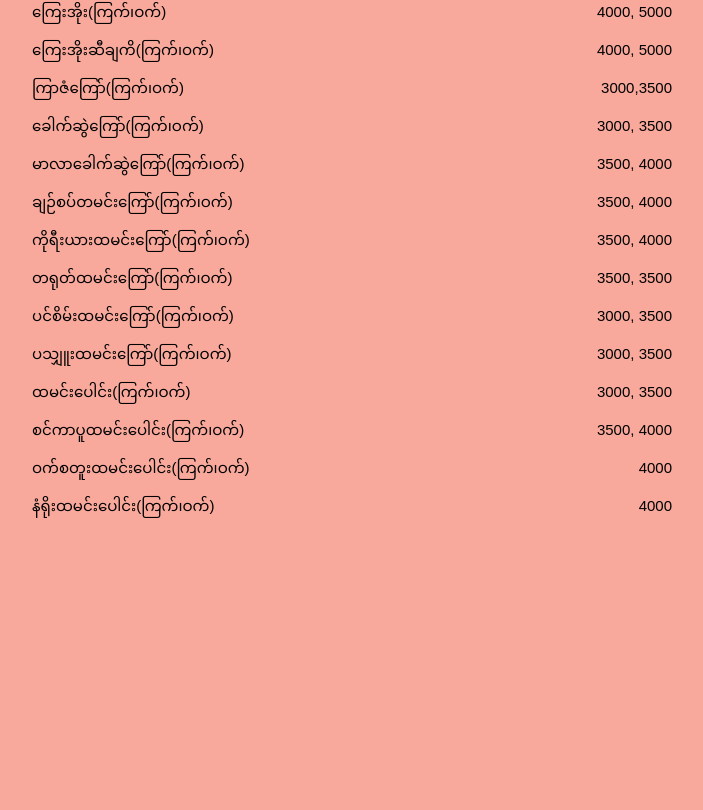
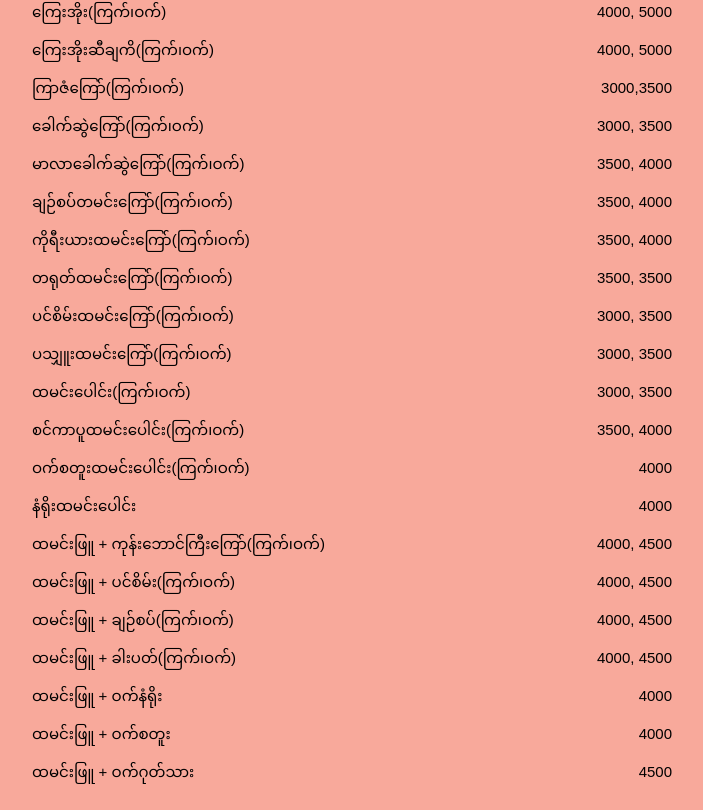
Before and after one commit to Min-Thway-Htut/Cozy-Corner, a plain HTML site: page index.html in a window 1280 px wide. Shown: the part 1032-1842 px from the top of the page, without its empty margins (288-991 px from the left). Before the commit the page ends 1576 px from the top, so only its background shows below. Drawn offline with Linux system fonts and the light colour scheme.

Commit message:
Adding menu to the project

```diff
--- a/index.html
+++ b/index.html
@@ -153,8 +153,37 @@
         </article>
 
         <article class="item">
-            <p class = "item-burger" id="herbal-broth">နံရိုးထမင်းပေါင်း(ကြက်၊ဝက်)</p><p class="price">4000</p>
+            <p class = "item-burger" id="herbal-broth">နံရိုးထမင်းပေါင်း</p><p class="price">4000</p>
         </article>
+
+        <article class="item">
+            <p class = "item-burger" id="herbal-broth">ထမင်းဖြူ + ကုန်းဘောင်ကြီးကြော်(ကြက်၊ဝက်)</p><p class="price">4000, 4500</p>
+        </article>
+
+        <article class="item">
+            <p class = "item-burger" id="herbal-broth">ထမင်းဖြူ + ပင်စိမ်း(ကြက်၊ဝက်)</p><p class="price">4000, 4500</p>
+        </article>
+
+        <article class="item">
+            <p class = "item-burger" id="herbal-broth">ထမင်းဖြူ + ချဉ်စပ်(ကြက်၊ဝက်)</p><p class="price">4000, 4500</p>
+        </article>
+
+        <article class="item">
+            <p class = "item-burger" id="herbal-broth">ထမင်းဖြူ + ခါးပတ်(ကြက်၊ဝက်)</p><p class="price">4000, 4500</p>
+        </article>
+
+        <article class="item">
+            <p class = "item-burger" id="herbal-broth">ထမင်းဖြူ + ဝက်နံရိုး</p><p class="price">4000</p>
+        </article>
+
+        <article class="item">
+            <p class = "item-burger" id="herbal-broth">ထမင်းဖြူ + ဝက်စတူး</p><p class="price">4000</p>
+        </article>
+
+        <article class="item">
+            <p class = "item-burger" id="herbal-broth">ထမင်းဖြူ + ဝက်ဂုတ်သား</p><p class="price">4500</p>
+        </article>
+
 
 
 
--- a/styles.css
+++ b/styles.css
@@ -71,6 +71,8 @@ nav a{
 }
 nav a:hover{
     background-color: rgb(162, 76, 61);
+    color: black;
+    -webkit-text-stroke: 0.2px white;
 }
 
 nav li:first-child{
@@ -143,7 +145,9 @@ nav li:first-child{
     padding-left: 20px;
 }
 
-
+.text h1{
+    text-shadow: 2px 2px rgb(255, 255, 255);
+}
 
 
 #menu{
```
